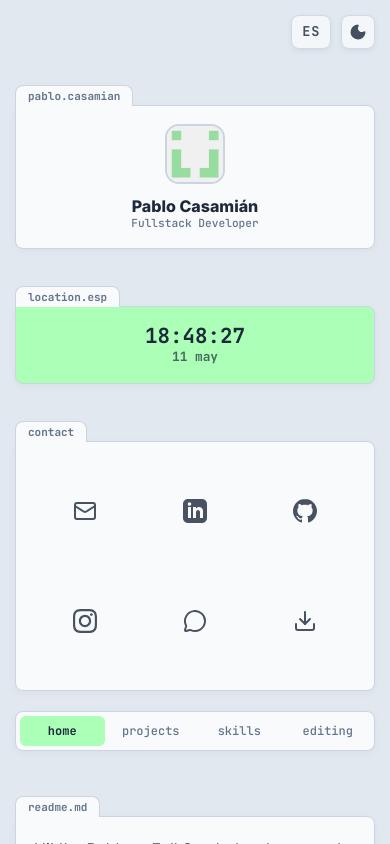
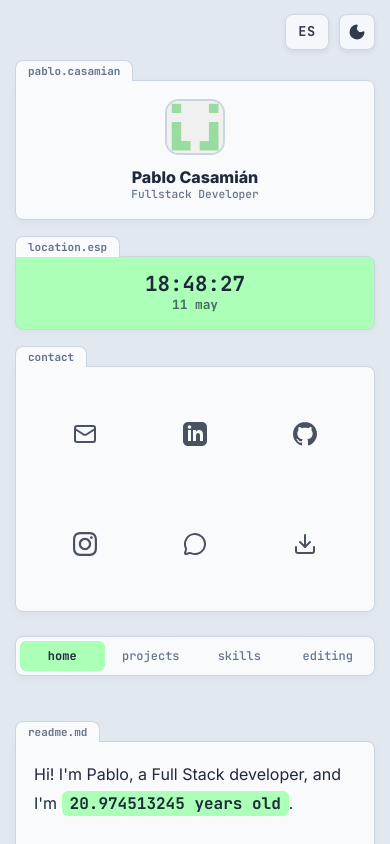
Before and after one commit to PabloCasamianEstudios/PabloCasamianEstudios.github.io, a React (Vite) app: page / in a window 390 px wide. Shown: the top 844 px of the page. Built offline with nearby package versions, Linux system fonts and the light colour scheme.

Commit message:
fix: responsive

```diff
--- a/src/App.scss
+++ b/src/App.scss
@@ -12,21 +12,14 @@
     justify-items: stretch;
 
     .top-actions {
-        position: fixed;
-        top: 15px;
-        right: 15px;
+        position: absolute;
+        top: -46px;
+        right: 0;
         z-index: 1000;
         display: flex;
         align-items: center;
         gap: 10px;
-
-        @media (min-width: 900px) {
-            top: 35px;
-            right: 35px;
-            gap: 24px;
-        }
     }
-
 
     main {
         min-width: 0;
@@ -41,12 +34,11 @@
     }
 }
 
-
 @media (min-width: 900px) {
     .app-shell {
         grid-template-columns: 240px minmax(0, 1fr);
         gap: 30px;
-        width: 1100px;
+        width: 100%;
 
         main {
             max-width: 830px;
--- a/src/components/LangToggle/LangToggle.scss
+++ b/src/components/LangToggle/LangToggle.scss
@@ -2,48 +2,35 @@
 
 .lang-toggle {
     position: relative;
-    background: transparent;
-    border: none;
-    padding: 0;
+    background: var(--bg-folder);
+    border: 1px solid var(--border);
+    border-radius: 8px;
+    padding: 6px 12px;
+    min-width: 44px;
+    height: 36px;
     display: inline-flex;
     align-items: center;
     justify-content: center;
     cursor: pointer;
-    box-shadow: none;
+    box-shadow: 0 2px 6px rgba(0, 0, 0, 0.08);
     color: var(--text-main);
-    font-size: 1.8rem;
-    font-weight: 800;
+    font-size: 0.85rem;
+    font-weight: 700;
     font-family: 'JetBrains Mono', monospace;
     letter-spacing: 0.05em;
     line-height: 1;
-    opacity: 0.8;
+    opacity: 0.9;
     transition: opacity 0.2s ease, transform 0.2s ease, color 0.2s ease, background-color 0.2s ease, border-color 0.2s ease;
     outline: none;
 
     &:hover {
         opacity: 1;
-        transform: scale(1.1);
-        color: var(--accent-dark, var(--accent));
+        transform: scale(1.05);
+        color: var(--accent);
+        border-color: var(--accent);
     }
 
     &:active {
         transform: scale(0.95);
     }
 }
-
-@media (max-width: 899px) {
-    .lang-toggle {
-        background: var(--bg-folder);
-        border: 1px solid var(--border);
-        border-radius: $radius;
-        padding: 6px 10px;
-        min-height: 34px;
-        font-size: 0.85rem;
-        font-weight: 700;
-        box-shadow: 0 2px 6px rgba(0, 0, 0, 0.08);
-
-        &:hover {
-            transform: scale(1.05);
-        }
-    }
-}
--- a/src/components/Sidebar/Sidebar.scss
+++ b/src/components/Sidebar/Sidebar.scss
@@ -4,6 +4,25 @@
     display: flex;
     flex-direction: column;
     gap: 12px;
+
+    @media (max-width: 899px) {
+        display: grid;
+        grid-template-columns: repeat(auto-fit, minmax(210px, 1fr));
+        gap: 12px;
+        align-items: stretch;
+
+        .section-folder {
+            margin-top: 0;
+            height: 100%;
+
+            .folder-body {
+                height: calc(100% - 24px);
+                display: flex;
+                flex-direction: column;
+                justify-content: center;
+            }
+        }
+    }
 }
 
 .social-icon {
@@ -73,8 +92,6 @@
         }
     }
 
-
-
     &:active {
         transform: scale(0.95);
     }
--- a/src/components/Tabs/Tabs.scss
+++ b/src/components/Tabs/Tabs.scss
@@ -22,7 +22,7 @@
 
 .projects-grid {
     display: grid;
-    grid-template-columns: repeat(auto-fit, minmax(280px, 1fr));
+    grid-template-columns: repeat(auto-fit, minmax(250px, 1fr));
     gap: 20px;
     padding-bottom: 40px;
     padding-top: 10px;
@@ -36,7 +36,8 @@
     flex-direction: column;
     box-shadow: 0 2px 8px rgba(0, 0, 0, 0.04);
     overflow: hidden;
-    height: 400px;
+    min-height: 380px;
+    height: 100%;
     transition: all 0.25s cubic-bezier(0.16, 1, 0.3, 1);
 
     &:hover {
@@ -109,6 +110,7 @@
     flex-grow: 1;
     display: flex;
     flex-direction: column;
+    justify-content: space-between;
 }
 
 .card-info h3 {
@@ -372,17 +374,17 @@
 
 .masonry-gallery {
     column-count: 3;
-    column-gap: 6px;
+    column-gap: 8px;
     margin-top: 10px;
 
-    @media (max-width: 768px) {
+    @media (max-width: 900px) {
         column-count: 2;
-        column-gap: 6px;
+        column-gap: 8px;
     }
 
-    @media (max-width: 480px) {
-        column-count: 2;
-        column-gap: 4px;
+    @media (max-width: 500px) {
+        column-count: 1;
+        column-gap: 0;
     }
 }
 
@@ -551,7 +553,8 @@
     border-radius: 12px;
     max-width: 800px;
     width: 100%;
-    overflow: hidden;
+    max-height: 90vh;
+    overflow-y: auto;
     position: relative;
     box-shadow: 0 16px 40px rgba(0, 0, 0, 0.4);
     display: flex;
--- a/src/components/ThemeToggle/ThemeToggle.scss
+++ b/src/components/ThemeToggle/ThemeToggle.scss
@@ -2,53 +2,36 @@
 
 .theme-toggle-icon-only {
     position: relative;
-    background: transparent;
-    border: none;
-    padding: 0;
-    display: flex;
+    background: var(--bg-folder);
+    border: 1px solid var(--border);
+    border-radius: 8px;
+    padding: 6px;
+    min-width: 36px;
+    height: 36px;
+    display: inline-flex;
     align-items: center;
     justify-content: center;
     cursor: pointer;
     color: var(--text-main);
-    opacity: 0.8;
+    opacity: 0.9;
+    box-shadow: 0 2px 6px rgba(0, 0, 0, 0.08);
     transition: opacity 0.2s ease, transform 0.2s ease, color 0.2s ease, background-color 0.2s ease, border-color 0.2s ease;
     outline: none;
-    line-height: 1;
 
     svg {
-        width: 48px;
-        height: 48px;
-        transition: width 0.2s ease, height 0.2s ease;
+        width: 18px;
+        height: 18px;
+        transition: transform 0.2s ease;
     }
 
     &:hover {
         opacity: 1;
-        transform: scale(1.15) rotate(12deg);
-        color: var(--accent-dark, var(--accent));
+        transform: scale(1.08);
+        color: var(--accent);
+        border-color: var(--accent);
     }
 
     &:active {
         transform: scale(0.95);
     }
 }
-
-@media (max-width: 899px) {
-    .theme-toggle-icon-only {
-        background: var(--bg-folder);
-        border: 1px solid var(--border);
-        border-radius: $radius;
-        padding: 6px;
-        min-width: 34px;
-        min-height: 34px;
-        box-shadow: 0 2px 6px rgba(0, 0, 0, 0.08);
-
-        svg {
-            width: 18px;
-            height: 18px;
-        }
-
-        &:hover {
-            transform: scale(1.08) rotate(12deg);
-        }
-    }
-}
--- a/src/components/ThemeToggle/ThemeToggle.tsx
+++ b/src/components/ThemeToggle/ThemeToggle.tsx
@@ -13,12 +13,10 @@ export default function ThemeToggle() {
             title={theme === 'light' ? 'Cambiar a Modo Oscuro' : 'Cambiar a Modo Claro'}
         >
             {theme === 'light' ? (
-                <Moon size={48} fill="currentColor" />
+                <Moon size={18} fill="currentColor" />
             ) : (
-                <Sun size={48} fill="currentColor" />
+                <Sun size={18} fill="currentColor" />
             )}
-
-
         </button>
     );
 }
```
